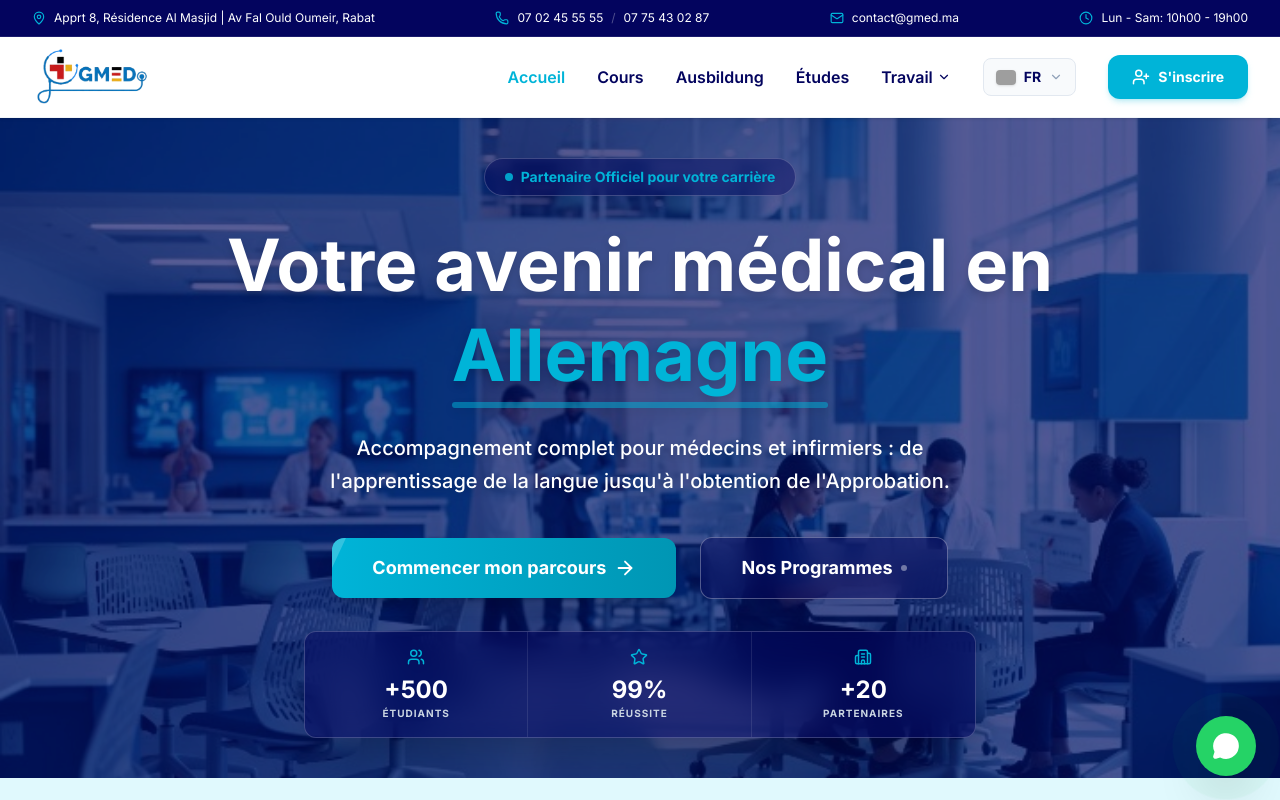
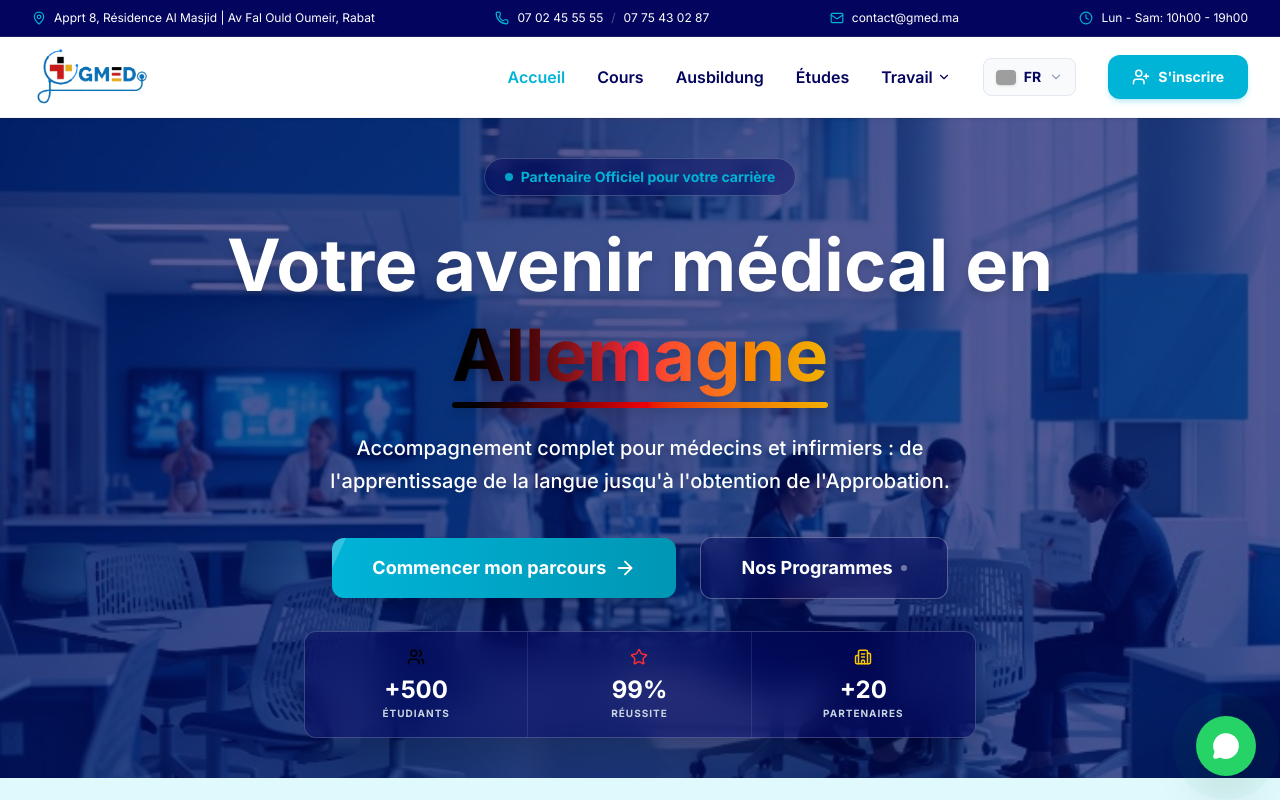
Before and after one commit to yahyabenjdy/gmed.ma, a React (Vite) app: page / in a window 1280 px wide. Shown: the top 800 px of the page. Built offline with nearby package versions, Linux system fonts and the light colour scheme; grey boxes are pictures that could not be loaded.

Commit message:
Hero.jsx

```diff
--- a/src/components/Hero.jsx
+++ b/src/components/Hero.jsx
@@ -47,6 +47,14 @@ const Hero = ({ lang }) => {
 
   const t = content[lang] || content.fr;
 
+  // Helper function to assign flag colors to stats icons
+  const getStatColor = (index) => {
+    if (index === 0) return "text-black"; // CHANGED: First icon is now Black
+    if (index === 1) return "text-red-500"; // Red for 2nd
+    if (index === 2) return "text-yellow-400"; // Gold for 3rd
+    return "text-medical-cyan";
+  };
+
   return (
     <section
       // 1. Added dir attribute for automatic text alignment
@@ -73,9 +81,10 @@ const Hero = ({ lang }) => {
         {/* Headline */}
         <h1 className="text-4xl md:text-6xl lg:text-7xl font-extrabold text-white leading-tight mb-8 max-w-4xl drop-shadow-lg">
           {t.title}
-          <span className="text-medical-cyan relative inline-block">
+          {/* UPDATED HIGHLIGHT: Text Gradient starts with Black */}
+          <span className="relative inline-block text-transparent bg-clip-text bg-gradient-to-r from-black via-red-500 to-yellow-500">
             {t.highlight}
-            <div className="absolute -bottom-2 left-0 w-full h-1.5 bg-medical-cyan/50 rounded-full" />
+            <div className="absolute -bottom-2 left-0 w-full h-1.5 bg-gradient-to-r from-black via-red-600 to-yellow-500 rounded-full" />
           </span>
         </h1>
 
@@ -122,7 +131,12 @@ const Hero = ({ lang }) => {
               key={idx}
               className="px-6 py-4 flex flex-col items-center justify-center text-center group transition-colors hover:bg-white/5"
             >
-              <div className="text-medical-cyan mb-2 transition-transform group-hover:scale-110">
+              {/* UPDATED ICON COLOR: Cycles through Black -> Red -> Gold */}
+              <div
+                className={`${getStatColor(
+                  idx
+                )} mb-2 transition-transform group-hover:scale-110`}
+              >
                 {stat.icon}
               </div>
               <div className="text-2xl font-black text-white">{stat.value}</div>
```
